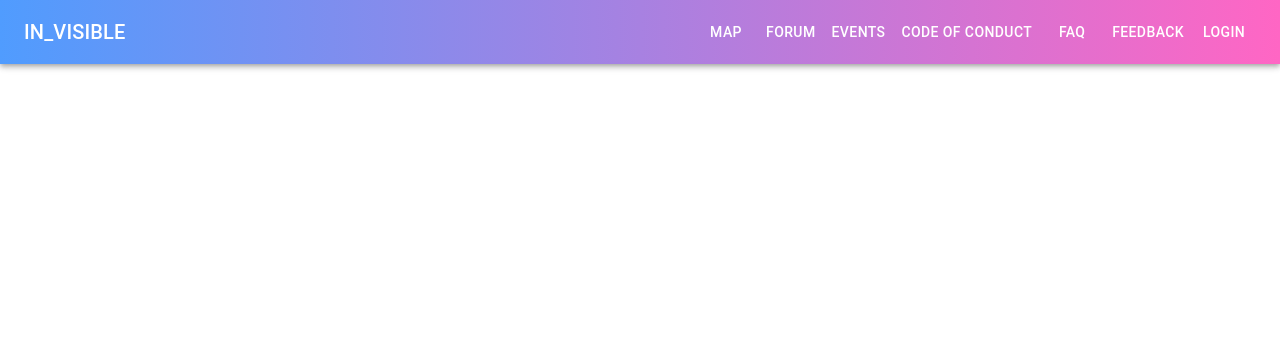
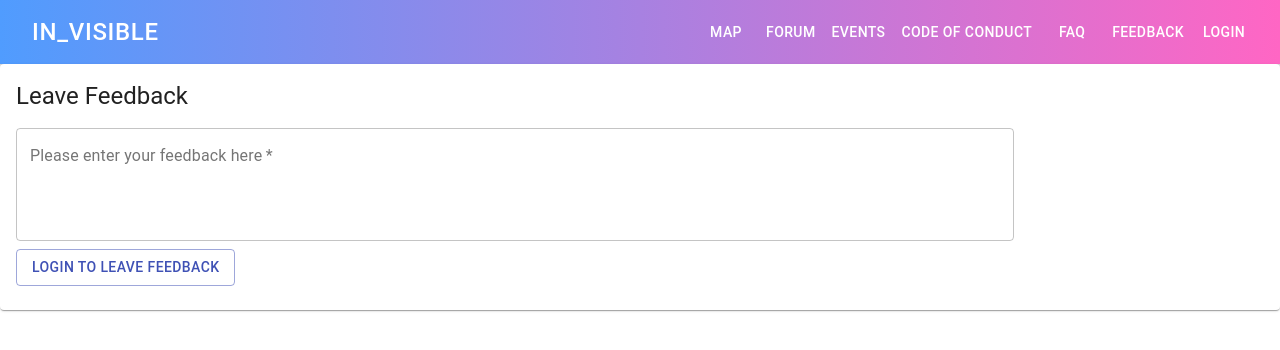
Before and after one commit to project-invisible/frontend, a React app: page /feedback in a window 1280 px wide. Shown: the top 350 px of the page. Built offline with nearby package versions, Linux system fonts and the light colour scheme.

Commit message:
Add feedback view

```diff
--- a/src/App.tsx
+++ b/src/App.tsx
@@ -11,6 +11,7 @@ import Mapathon from './staticContent/Mapathon';
 import AdminView from './admin/AdminView';
 import UserView from './user/UserView';
 import { useSelector } from 'react-redux';
+import FeedbackView from './user/FeedbackView';
 
 const history = createBrowserHistory();
 
@@ -25,6 +26,7 @@ function App() {
         <Route path="/" component={() => <Navigationbar />} />
       </Switch>
         <Route exact path="/" component={() => <HomeMap />} />
+        <Route exact path="/feedback" component={() => <FeedbackView />} />
         <Route exact path="/user" component={() => <UserView/>} />
         <Route exact path="/admin" component={() => <AdminView />} />
         <Route path="/codeofconduct" component={() => <CodeOfConduct />} />
--- a/src/login/Login.tsx
+++ b/src/login/Login.tsx
@@ -51,7 +51,7 @@ function Register() {
   };
 
   useEffect(() => {
-    if (token !== "" && token !== null) {
+    if (token !== "" && token !== null && id) {
       history.push("");
       dispatch(getUser(id));
     }
--- a/src/map/PointsOfInterest.tsx
+++ b/src/map/PointsOfInterest.tsx
@@ -133,7 +133,7 @@ const PointsOfInterest = forwardRef((props, ref) => {
                   icon={markerIcon}
                   onClick={() =>
                     showDetails && poi.id === detail.id
-                      ? dispatch(toggleEntryDetailView(false))
+                      ? dispatch(closeDetailView(false))
                       : openEntryDetailView(poi.id)
                   }
                 >
--- a/src/navigationbar/Navigationbar.tsx
+++ b/src/navigationbar/Navigationbar.tsx
@@ -11,6 +11,7 @@ import AccountCircle from "@material-ui/icons/AccountCircle";
 import { createBrowserHistory } from "history";
 import { Role } from "../types/User";
 import { useSelector } from "react-redux";
+import { useHistory } from "react-router-dom";
 
 const useStyles = makeStyles(theme => ({
   root: {
@@ -22,16 +23,20 @@ const useStyles = makeStyles(theme => ({
   title: {
     flexGrow: 1
   },
-
+  buttonColor: {
+    color: "white",
+    fontSize: "1.5rem",
+    fontWeight: 500,
+    lineHeight: 1.75
+  },
   header: {
     background: "linear-gradient(-90deg, #FF66c4, #509CFE)"
   }
 }));
 
-const history = createBrowserHistory({ forceRefresh: true });
-
 function Navigationbar() {
   const classes = useStyles({});
+  const history = useHistory();
   const role: Role = useSelector((state: any) => state.registerStore.userGroup);
   const email: string = useSelector((state: any) => state.registerStore.email);
   const id: number = useSelector((state: any) => state.registerStore.id);
@@ -39,8 +44,10 @@ function Navigationbar() {
   return (
     <AppBar position="static" className={classes.header}>
       <Toolbar>
-        <Typography variant="h6" className={classes.title}>
-          IN_VISIBLE
+        <Typography className={classes.title} variant="h6">
+          <Button color="primary" onClick={() => history.push("/")} className={classes.buttonColor}>
+            IN_VISIBLE
+          </Button>
         </Typography>
         <Button color="inherit" onClick={() => history.push("/")}>
           Map
@@ -55,7 +62,9 @@ function Navigationbar() {
         <Button color="inherit" onClick={() => history.push("/faq")}>
           FAQ
         </Button>
-        <Button color="inherit">Feedback</Button>
+        <Button color="inherit" onClick={() => history.push("/feedback")}>
+          Feedback
+        </Button>
         {(role === Role.ADMIN || role === Role.MODERATOR) && (
           <Button color="inherit" onClick={() => history.push("/admin")}>
             Admin
--- a/src/rating/FinishView.tsx
+++ b/src/rating/FinishView.tsx
@@ -1,33 +1,38 @@
-import React,  { useState, useEffect } from 'react';
-import { makeStyles, Theme, createStyles } from '@material-ui/core/styles';
-import { Card, CardContent, Typography, CardActions } from '@material-ui/core';
-import Button from '@material-ui/core/Button';
+import React, { useState, useEffect } from "react";
+import { makeStyles, Theme, createStyles } from "@material-ui/core/styles";
+import { Card, CardContent, Typography, CardActions } from "@material-ui/core";
+import Button from "@material-ui/core/Button";
+import { useHistory } from "react-router-dom";
 
 const useStyles = makeStyles((theme: Theme) =>
   createStyles({
     finishContent: {
-        height: '100%',
+      height: "100%"
     }
-  }),
+  })
 );
 
 export default function FinishView() {
   const classes = useStyles({});
+  const history = useHistory();
 
-  return (<Card className={classes.finishContent}>
+  return (
+    <Card className={classes.finishContent}>
       <CardContent>
-      <Typography variant="h4" component="h2">
-        Thank you!
+        <Typography variant="h4" component="h2">
+          Thank you!
         </Typography>
         <Typography variant="body2" component="div">
-        Thank you!
-        Thank you very much for your time and thank you for helping us making the world a place of equal chances and equal opportunities!  We really appreciate it!
-        Not happy? Give us feedback on this survey so that we can improve day by day.
+          Thank you! Thank you very much for your time and thank you for helping
+          us making the world a place of equal chances and equal opportunities!
+          We really appreciate it! Not happy? Give us feedback on this survey so
+          that we can improve day by day.
         </Typography>
       </CardContent>
       <CardActions>
-        <Button>Give feedback</Button>
+        <Button onClick={() => history.push("/feedback")}>Give feedback</Button>
         <Button> Save rating</Button>
       </CardActions>
-    </Card>);
+    </Card>
+  );
 }
--- a/src/register/registerStore.ts
+++ b/src/register/registerStore.ts
@@ -125,7 +125,7 @@ export const getUser = (userId: number) => async (dispatch, getState) => {
     const response = await fetch(`http://localhost:8182/user/${userId}`);
     const result = await response.json();
     dispatch({
-      type: LOGIN,
+      type: GET_USER,
       result
     });
   } catch (error) {
--- /dev/null
+++ b/src/user/FeedbackView.tsx
@@ -0,0 +1,109 @@
+import React, { useEffect, useState } from "react";
+import {
+  Container,
+  Typography,
+  Card,
+  CardContent,
+  Grid,
+  TextField,
+  Button
+} from "@material-ui/core";
+import { useDispatch, useSelector } from "react-redux";
+import { User, Role } from "./../types/User";
+import { getCurrentUser, sendFeedback } from "./UserReducer";
+import { useHistory } from "react-router-dom";
+import { Feedback } from "./../types/Reports";
+import { makeStyles } from "@material-ui/core/styles";
+import { getUser } from "../register/registerStore";
+
+const useStyles = makeStyles({
+  feedbackField: {
+    width: "80%"
+  }
+});
+
+function FeedbackView() {
+  const classes = useStyles({});
+  const dispatch = useDispatch();
+  const history = useHistory();
+  const [feedback, setFeedback] = useState<string>("");
+  const [successMessage, setSuccessMessage] = useState<string>("");
+  const id: number = useSelector((state: any) => state.registerStore.id);
+  const user: User = useSelector((state: any) => state.registerStore.user);
+
+  const submitFeedback = event => {
+    event.preventDefault();
+    const postFeedback: Feedback = {
+      user,
+      message: feedback,
+      solved: false,
+      editor: null,
+      id: null
+    };
+    dispatch(sendFeedback(postFeedback));
+    setSuccessMessage("Feedback sent!");
+  };
+
+  return (
+    <div>
+      <Card>
+        <CardContent>
+          <Typography variant="h5" component="h2">
+            Leave Feedback
+          </Typography>
+          <form
+            noValidate
+            autoComplete="off"
+            onSubmit={event => submitFeedback(event)}
+          >
+            <Grid container>
+              <Grid item xs={12}>
+                <TextField
+                  className={classes.feedbackField}
+                  required
+                  id="standard-required"
+                  label="Please enter your feedback here"
+                  margin="normal"
+                  value={feedback}
+                  multiline
+                  variant="outlined"
+                  rows="4"
+                  onChange={event => {
+                    setFeedback(event.target.value);
+                    setSuccessMessage("");
+                  }}
+                />
+              </Grid>
+              <Grid item xs={4}>
+                {user ? (
+                  <Button
+                    variant="outlined"
+                    color="primary"
+                    type="submit"
+                  >
+                    Submit Feedback
+                  </Button>
+                ) : (
+                  <Button
+                    variant="outlined"
+                    color="primary"
+                    type="submit"
+                    onClick={() => history.push("/login")}
+                  >
+                    Login to leave feedback
+                  </Button>
+                )}
+              </Grid>
+            </Grid>
+          </form>
+          <Grid item xs={12}>
+            <Typography variant="body2" color="secondary">
+              {successMessage}
+            </Typography>
+          </Grid>
+        </CardContent>
+      </Card>
+    </div>
+  );
+}
+export default FeedbackView;
--- a/src/user/UserReducer.ts
+++ b/src/user/UserReducer.ts
@@ -1,8 +1,10 @@
 import { SearchResult } from "../types/SearchResult";
 import { Search } from "history";
 import { PointOfInterest } from "../types/PointOfInterest";
+import { Feedback } from './../types/Reports';
 
 export const GET_USER = "GET_USER";
+export const SEND_FEEDBACK = "SEND_FEEDBACK";
 
 const initialState = {
   fetchedUser: {},
@@ -14,6 +16,8 @@ const userStore = (state = initialState, action) => {
   switch (action.type) {
     case GET_USER:
       state.fetchedUser = action.user;
+      return state;
+    case SEND_FEEDBACK:
       return state;
   }
   return state;
@@ -40,4 +44,25 @@ export const getCurrentUser = (
   }
 };
 
+export const sendFeedback = (feedback: Feedback) => async dispatch => {
+  try {
+    const body = JSON.stringify(feedback);
+    const response = await fetch(
+      `http://localhost:8182/feedback`,
+      {
+        method: "post",
+        headers: { "Content-Type": "application/json" },
+        body
+      }
+    );
+    const result = await response.json();
+    dispatch({
+      type: SEND_FEEDBACK
+    });
+  } catch (error) {
+    console.log("throwing Error", error);
+    throw error;
+  }
+};
+
 export default userStore;
--- a/src/user/UserView.tsx
+++ b/src/user/UserView.tsx
@@ -21,7 +21,6 @@ function UserView() {
   let currentUser: User = userId && userId !== id ? fetchedUser : user;
 
   useEffect(() => {
-    console.log(location);
     if (userId && userId !== id) {
       dispatch(getCurrentUser(userId));
     }
```
Also changed, not shown: src/admin/AdminView.tsx (+16 -4 lines).
